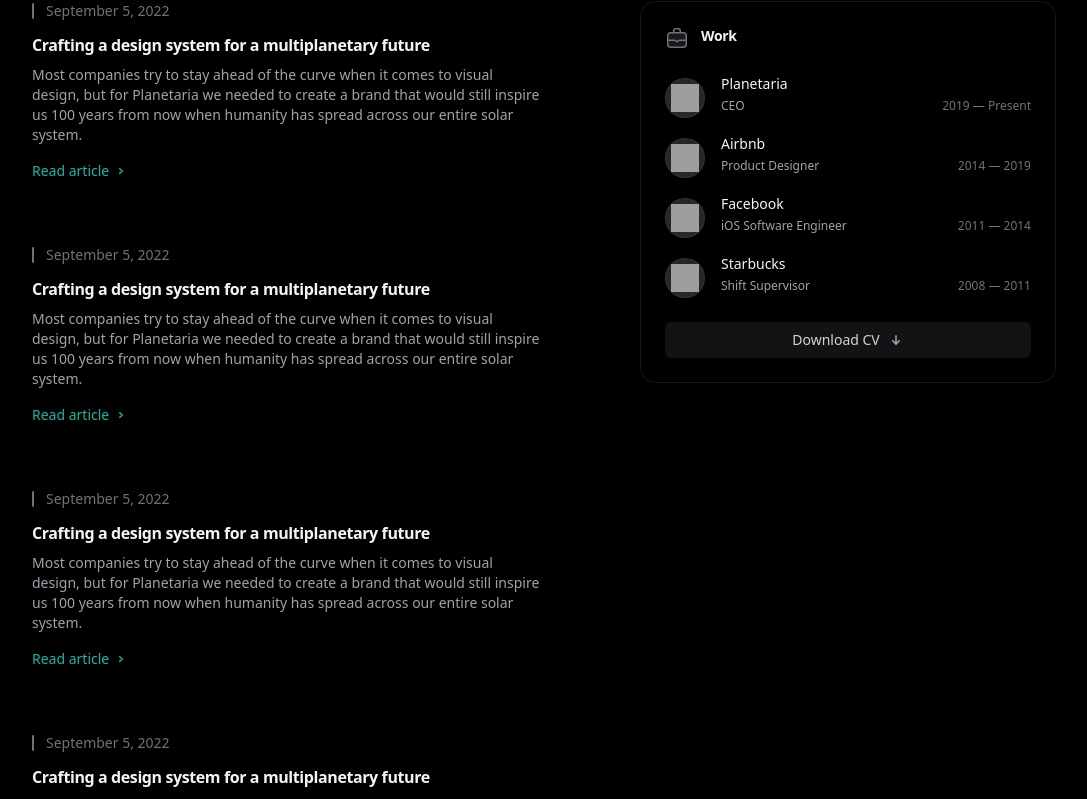
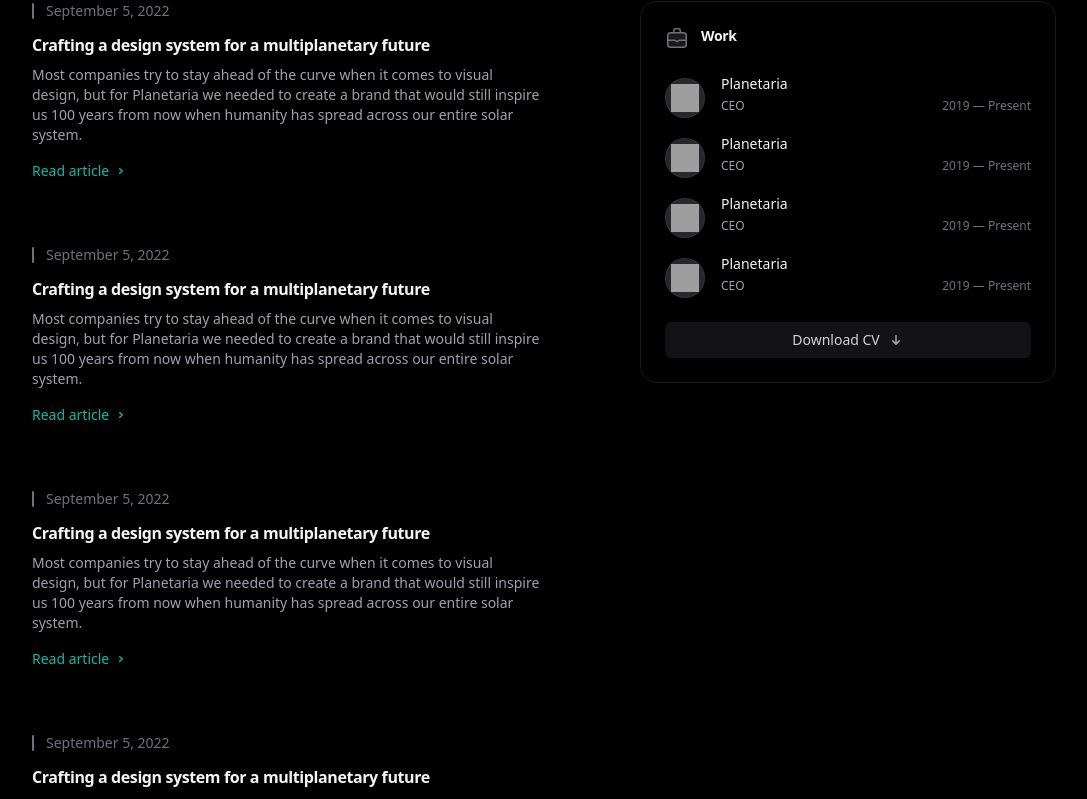
Before and after one commit to h2toan/hhtoan.id.vn, a Next.js app: page / in a window 1280 px wide. Shown: the part 899-1698 px from the top of the page, without its empty margins (96-1183 px from the left). Built offline with nearby package versions, Linux system fonts and the light colour scheme; grey boxes are pictures that could not be loaded.

Commit message:
add hook in rootlayout, add footer, componize worktimeline

```diff
--- a/app/layout.tsx
+++ b/app/layout.tsx
@@ -1,4 +1,6 @@
+"use client";
 import "../css/tailwind.css";
+import { useEffect, useState } from "react";
 
 import { Oswald } from "next/font/google";
 const oswald = Oswald({
@@ -12,8 +14,21 @@
 }: {
   children: React.ReactNode;
 }) {
+  const [theme, setTheme] = useState("");
+  useEffect(() => {
+    let themeOption: string;
+    themeOption = localStorage.getItem("theme") || "dark";
+    setTheme(themeOption);
+  }, []);
+
   return (
-    <html lang="en" className={`${oswald.variable} h-full antialiased dark`}>
+    <html
+      lang="en"
+      className={`${oswald.variable} h-full antialiased ${theme}`}
+    >
+      <head>
+        <title>Software designer, founder, and amateur astronaut</title>
+      </head>
       <body className="flex h-full flex-col bg-zinc-50 dark:bg-black">
         {children}
       </body>
--- /dev/null
+++ b/components/CopyRight.tsx
@@ -0,0 +1,7 @@
+export default function CopyRight() {
+  return (
+    <p className="text-sm text-zinc-400 dark:text-zinc-500">
+      © Spencer Sharp. All rights reserved.
+    </p>
+  );
+}
--- a/components/Footer.tsx
+++ b/components/Footer.tsx
@@ -1,3 +1,23 @@
+import CopyRight from "./CopyRight";
+import FooterMenu from "./FooterMenu";
+
 export default function Footer() {
-  return <footer></footer>;
+  return (
+    <footer className="mt-32">
+      <div className="sm:px-8">
+        <div className="mx-auto max-w-7xl lg:px-8">
+          <div className="border-t border-zinc-100 pb-16 pt-10 dark:border-zinc-700/40">
+            <div className="relative px-4 sm:px-8 lg:px-12">
+              <div className="mx-auto max-w-2xl lg:max-w-5xl">
+                <div className="flex flex-col items-center justify-between gap-6 sm:flex-row">
+                  {/* <FooterMenu></FooterMenu> */}
+                  <CopyRight></CopyRight>
+                </div>
+              </div>
+            </div>
+          </div>
+        </div>
+      </div>
+    </footer>
+  );
 }
--- /dev/null
+++ b/components/FooterMenu.tsx
@@ -0,0 +1,30 @@
+export default function FooterMenu() {
+  return (
+    <div className="flex flex-wrap justify-center gap-x-6 gap-y-1 text-sm font-medium text-zinc-800 dark:text-zinc-200">
+      <a
+        className="transition hover:text-teal-500 dark:hover:text-teal-400"
+        href="/about"
+      >
+        About
+      </a>
+      <a
+        className="transition hover:text-teal-500 dark:hover:text-teal-400"
+        href="/projects"
+      >
+        Projects
+      </a>
+      <a
+        className="transition hover:text-teal-500 dark:hover:text-teal-400"
+        href="/speaking"
+      >
+        Speaking
+      </a>
+      <a
+        className="transition hover:text-teal-500 dark:hover:text-teal-400"
+        href="/uses"
+      >
+        Uses
+      </a>
+    </div>
+  );
+}
--- /dev/null
+++ b/components/WorkMilestone.tsx
@@ -0,0 +1,34 @@
+export default function WorkMilestone() {
+  return (
+    <li className="flex gap-4">
+      <div className="relative mt-1 flex h-10 w-10 flex-none items-center justify-center rounded-full shadow-md shadow-zinc-800/5 ring-1 ring-zinc-900/5 dark:border dark:border-zinc-700/50 dark:bg-zinc-800 dark:ring-0">
+        <img
+          alt=""
+          loading="lazy"
+          width="32"
+          height="32"
+          decoding="async"
+          data-nimg="1"
+          className="h-7 w-7"
+          src="/_next/static/media/planetaria.ecd81ade.svg"
+        ></img>
+      </div>
+      <dl className="flex flex-auto flex-wrap gap-x-2">
+        <dt className="sr-only">Company</dt>
+        <dd className="w-full flex-none text-sm font-medium text-zinc-900 dark:text-zinc-100">
+          Planetaria
+        </dd>
+        <dt className="sr-only">Role</dt>
+        <dd className="text-xs text-zinc-500 dark:text-zinc-400">CEO</dd>
+        <dt className="sr-only">Date</dt>
+        <dd
+          className="ml-auto text-xs text-zinc-400 dark:text-zinc-500"
+          aria-label="2019 until Present"
+        >
+          <time dateTime="2019">2019</time> <span aria-hidden="true">—</span>{" "}
+          <time dateTime="2023">Present</time>
+        </dd>
+      </dl>
+    </li>
+  );
+}
--- a/components/WorkTimeline.tsx
+++ b/components/WorkTimeline.tsx
@@ -1,3 +1,5 @@
+import WorkMilestone from "./WorkMilestone";
+
 export default function WorkTimeline() {
   return (
     <div className="rounded-2xl border border-zinc-100 p-6 dark:border-zinc-700/40">
@@ -23,136 +25,10 @@
         <span className="ml-3">Work</span>
       </h2>
       <ol className="mt-6 space-y-4">
-        <li className="flex gap-4">
-          <div className="relative mt-1 flex h-10 w-10 flex-none items-center justify-center rounded-full shadow-md shadow-zinc-800/5 ring-1 ring-zinc-900/5 dark:border dark:border-zinc-700/50 dark:bg-zinc-800 dark:ring-0">
-            <img
-              alt=""
-              loading="lazy"
-              width="32"
-              height="32"
-              decoding="async"
-              data-nimg="1"
-              className="h-7 w-7"
-              src="/_next/static/media/planetaria.ecd81ade.svg"
-            ></img>
-          </div>
-          <dl className="flex flex-auto flex-wrap gap-x-2">
-            <dt className="sr-only">Company</dt>
-            <dd className="w-full flex-none text-sm font-medium text-zinc-900 dark:text-zinc-100">
-              Planetaria
-            </dd>
-            <dt className="sr-only">Role</dt>
-            <dd className="text-xs text-zinc-500 dark:text-zinc-400">CEO</dd>
-            <dt className="sr-only">Date</dt>
-            <dd
-              className="ml-auto text-xs text-zinc-400 dark:text-zinc-500"
-              aria-label="2019 until Present"
-            >
-              <time dateTime="2019">2019</time>{" "}
-              <span aria-hidden="true">—</span>{" "}
-              <time dateTime="2023">Present</time>
-            </dd>
-          </dl>
-        </li>
-        <li className="flex gap-4">
-          <div className="relative mt-1 flex h-10 w-10 flex-none items-center justify-center rounded-full shadow-md shadow-zinc-800/5 ring-1 ring-zinc-900/5 dark:border dark:border-zinc-700/50 dark:bg-zinc-800 dark:ring-0">
-            <img
-              alt=""
-              loading="lazy"
-              width="28"
-              height="28"
-              decoding="async"
-              data-nimg="1"
-              className="h-7 w-7"
-              src="/_next/static/media/airbnb.b4000690.svg"
-            ></img>
-          </div>
-          <dl className="flex flex-auto flex-wrap gap-x-2">
-            <dt className="sr-only">Company</dt>
-            <dd className="w-full flex-none text-sm font-medium text-zinc-900 dark:text-zinc-100">
-              Airbnb
-            </dd>
-            <dt className="sr-only">Role</dt>
-            <dd className="text-xs text-zinc-500 dark:text-zinc-400">
-              Product Designer
-            </dd>
-            <dt className="sr-only">Date</dt>
-            <dd
-              className="ml-auto text-xs text-zinc-400 dark:text-zinc-500"
-              aria-label="2014 until 2019"
-            >
-              <time dateTime="2014">2014</time>{" "}
-              <span aria-hidden="true">—</span>{" "}
-              <time dateTime="2019">2019</time>
-            </dd>
-          </dl>
-        </li>
-        <li className="flex gap-4">
-          <div className="relative mt-1 flex h-10 w-10 flex-none items-center justify-center rounded-full shadow-md shadow-zinc-800/5 ring-1 ring-zinc-900/5 dark:border dark:border-zinc-700/50 dark:bg-zinc-800 dark:ring-0">
-            <img
-              alt=""
-              loading="lazy"
-              width="28"
-              height="28"
-              decoding="async"
-              data-nimg="1"
-              className="h-7 w-7"
-              src="/_next/static/media/facebook.dd9e7d48.svg"
-            ></img>
-          </div>
-          <dl className="flex flex-auto flex-wrap gap-x-2">
-            <dt className="sr-only">Company</dt>
-            <dd className="w-full flex-none text-sm font-medium text-zinc-900 dark:text-zinc-100">
-              Facebook
-            </dd>
-            <dt className="sr-only">Role</dt>
-            <dd className="text-xs text-zinc-500 dark:text-zinc-400">
-              iOS Software Engineer
-            </dd>
-            <dt className="sr-only">Date</dt>
-            <dd
-              className="ml-auto text-xs text-zinc-400 dark:text-zinc-500"
-              aria-label="2011 until 2014"
-            >
-              <time dateTime="2011">2011</time>{" "}
-              <span aria-hidden="true">—</span>{" "}
-              <time dateTime="2014">2014</time>
-            </dd>
-          </dl>
-        </li>
-        <li className="flex gap-4">
-          <div className="relative mt-1 flex h-10 w-10 flex-none items-center justify-center rounded-full shadow-md shadow-zinc-800/5 ring-1 ring-zinc-900/5 dark:border dark:border-zinc-700/50 dark:bg-zinc-800 dark:ring-0">
-            <img
-              alt=""
-              loading="lazy"
-              width="28"
-              height="28"
-              decoding="async"
-              data-nimg="1"
-              className="h-7 w-7"
-              src="/_next/static/media/starbucks.4a5bd050.svg"
-            ></img>
-          </div>
-          <dl className="flex flex-auto flex-wrap gap-x-2">
-            <dt className="sr-only">Company</dt>
-            <dd className="w-full flex-none text-sm font-medium text-zinc-900 dark:text-zinc-100">
-              Starbucks
-            </dd>
-            <dt className="sr-only">Role</dt>
-            <dd className="text-xs text-zinc-500 dark:text-zinc-400">
-              Shift Supervisor
-            </dd>
-            <dt className="sr-only">Date</dt>
-            <dd
-              className="ml-auto text-xs text-zinc-400 dark:text-zinc-500"
-              aria-label="2008 until 2011"
-            >
-              <time dateTime="2008">2008</time>{" "}
-              <span aria-hidden="true">—</span>{" "}
-              <time dateTime="2011">2011</time>
-            </dd>
-          </dl>
-        </li>
+        <WorkMilestone></WorkMilestone>
+        <WorkMilestone></WorkMilestone>
+        <WorkMilestone></WorkMilestone>
+        <WorkMilestone></WorkMilestone>
       </ol>
       <a
         className="inline-flex items-center gap-2 justify-center rounded-md py-2 px-3 text-sm outline-offset-2 transition active:transition-none bg-zinc-50 font-medium text-zinc-900 hover:bg-zinc-100 active:bg-zinc-100 active:text-zinc-900/60 dark:bg-zinc-800/50 dark:text-zinc-300 dark:hover:bg-zinc-800 dark:hover:text-zinc-50 dark:active:bg-zinc-800/50 dark:active:text-zinc-50/70 group mt-6 w-full"
```
